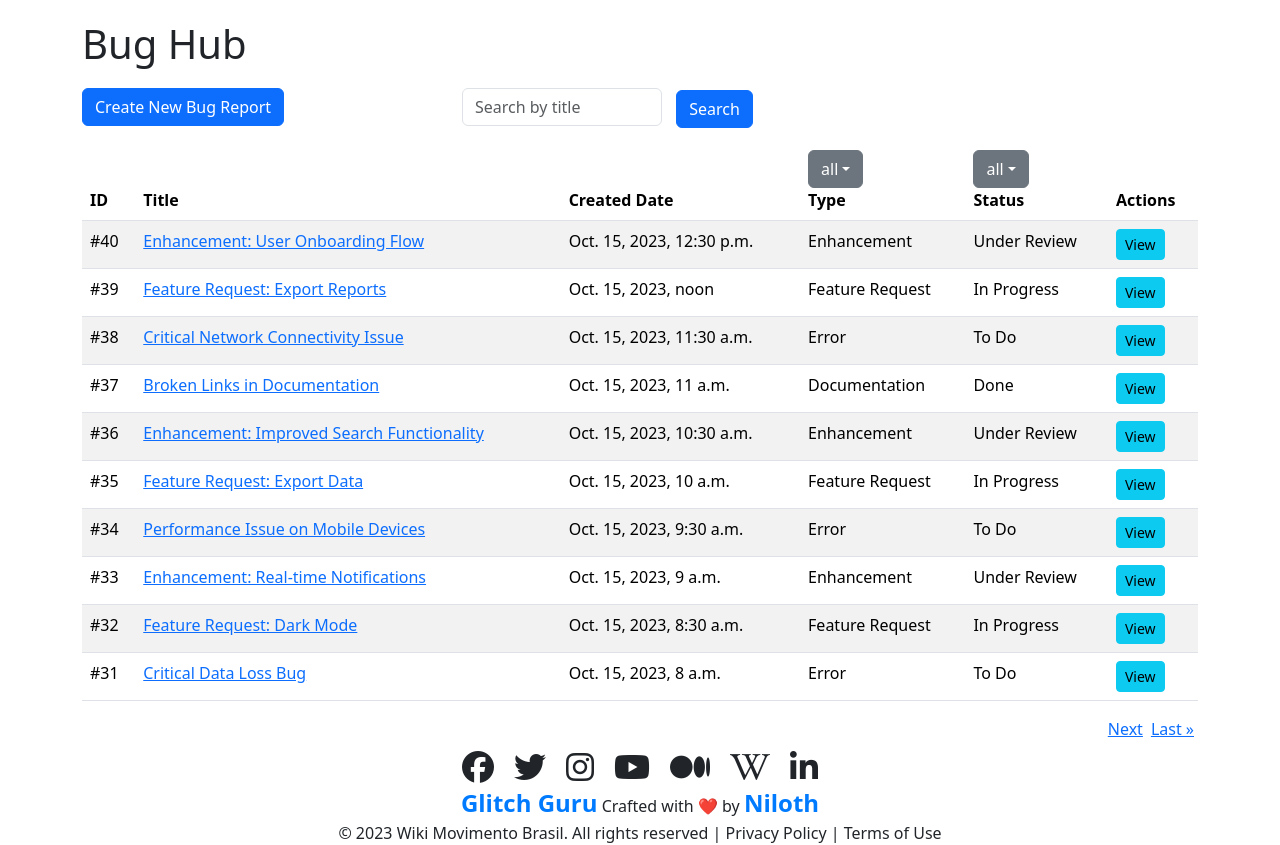
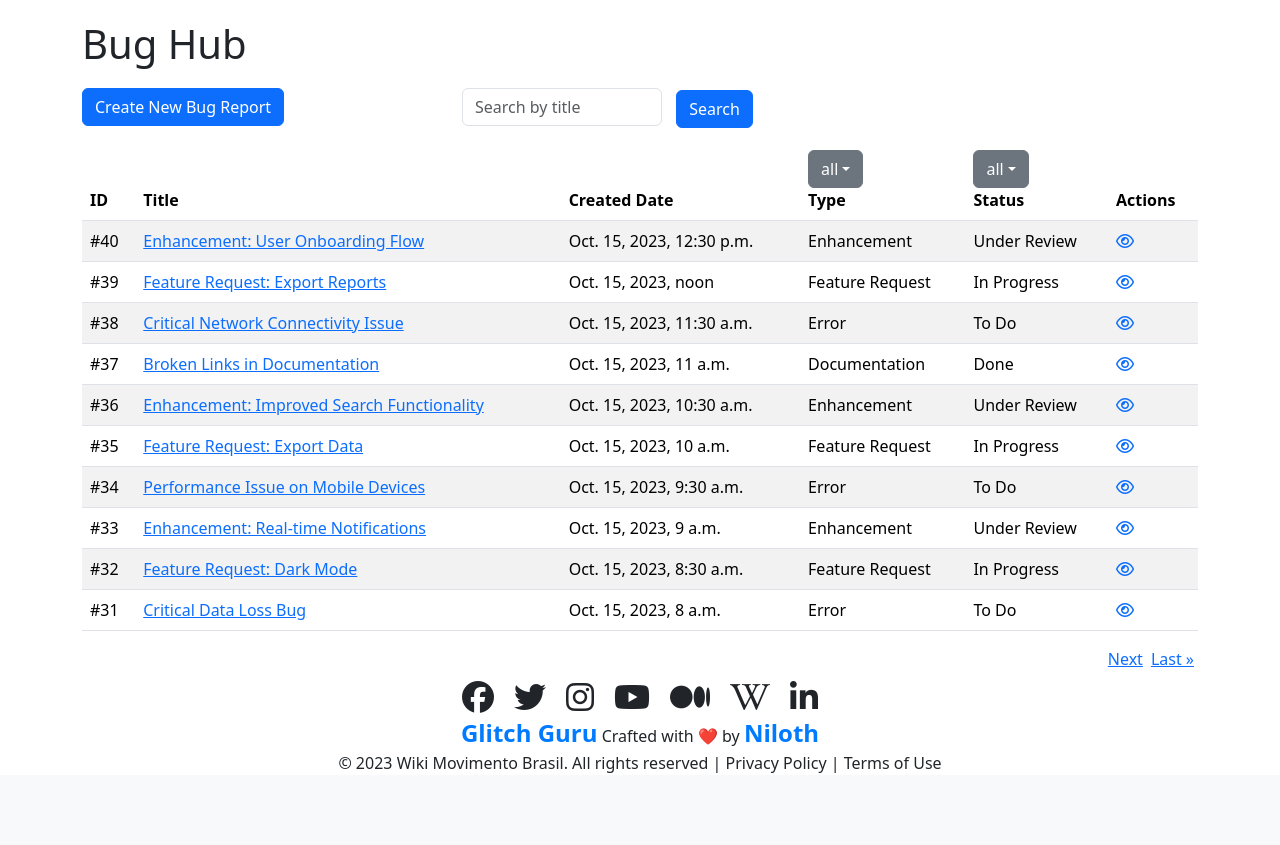
Before and after one commit to Niloth-p/glitch-guru, a Django app: page /bugs/ in a window 1280 px wide. Shown: the part 62-907 px from the top of the page. After the commit the page ends 835 px from the top, so only its background shows below. Run offline with Django 4.2, Linux system fonts and the light colour scheme; data comes from the database, SQL or seed files in the repository; some libraries are stand-ins or nearby versions.

Commit message:
Bug view eye icon added

```diff
--- a/bug_hub/templates/bug_hub/bug_list.html
+++ b/bug_hub/templates/bug_hub/bug_list.html
@@ -106,8 +106,9 @@
               <td>{{ bug.get_bug_type_display }}</td>
               <td>{{ bug.get_status_display }}</td>
               <td>
-                <a href="{% url 'bug_hub:bug_detail' bug.pk %}"
-                   class="btn btn-info btn-sm">View</a>
+                <a href="{% url 'bug_hub:bug_detail' bug.pk %}">
+                  <i class="fa fa-eye"></i>
+                </a>
               </td>
             </tr>
           {% empty %}
```
